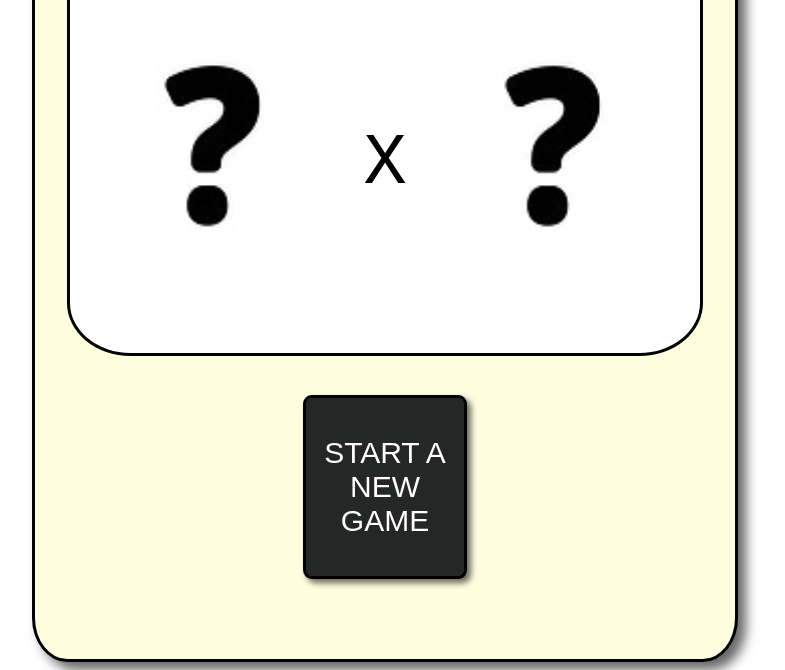
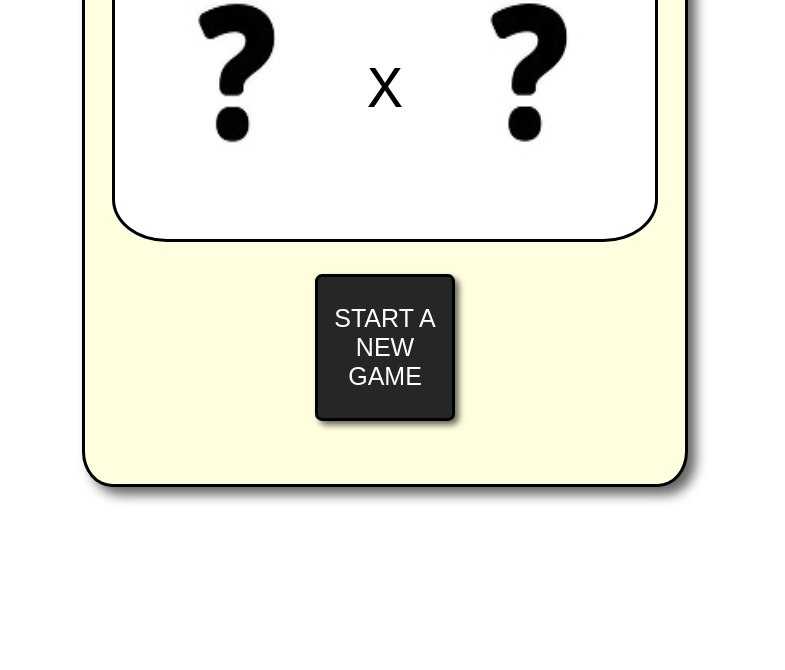
Before and after one commit to JoaoPedrodaSilva/GAME-Rock-Paper-Scissor, a plain HTML site: page index.html in a window 1280 px wide. Shown: the part 227-897 px from the top of the page, without its empty margins (255-1040 px from the left). After the commit the page ends 800 px from the top, so only its background shows below. Drawn offline with Linux system fonts and the light colour scheme.

Commit message:
Optimizing code

```diff
--- a/style.css
+++ b/style.css
@@ -1,5 +1,5 @@
 html {
-    font-size: 12px;
+    font-size: 10px;
 }
 
 body {
@@ -16,8 +16,8 @@ body {
     flex-direction: column;
     align-items: center;
     justify-content: center;
-    width: 700px;
-    height: 875px;
+    width: 600px;
+    height: 700px;
     border: solid 3px;
     border-radius: 5%;
     background-color: lightyellow;
@@ -163,17 +163,6 @@ body {
             border-radius: 5%;
         }
 
-@media (max-width: 1050px) {
-    #container {
-        width: 700px;
-        height: 875px;
-    }
-
-    html {
-        font-size: 10px;
-    }
-}
-
 @media (max-width: 780px) {
     #container {
         width: 500px;
```
